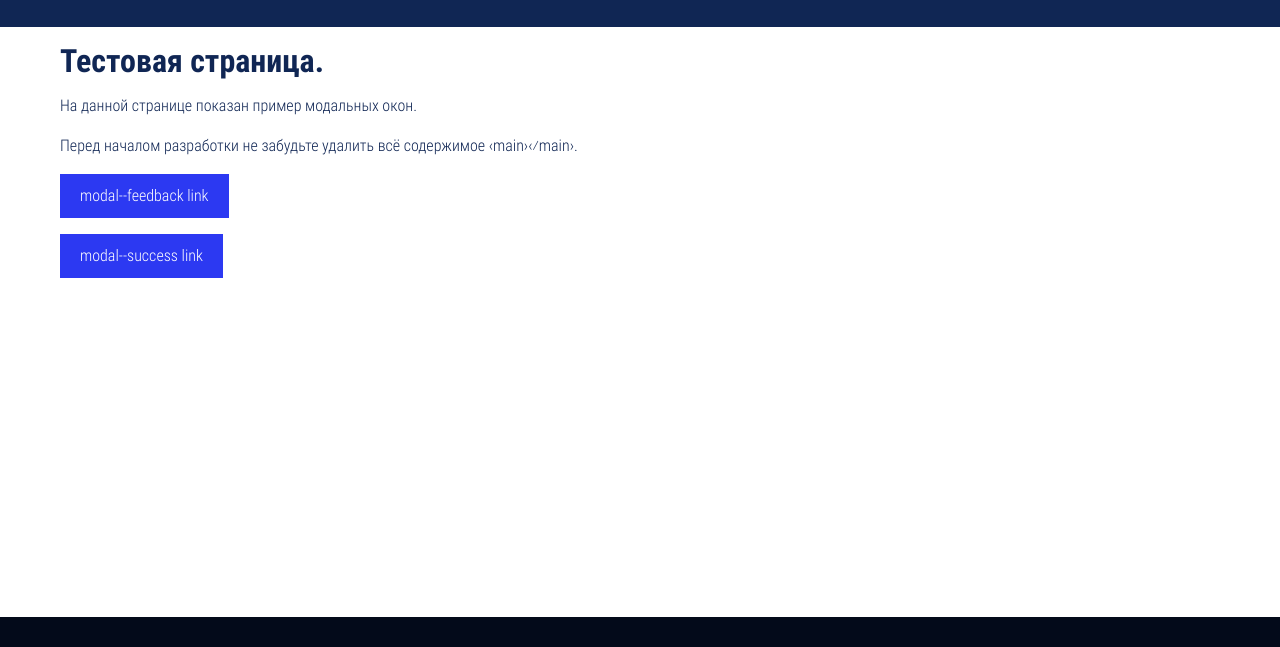
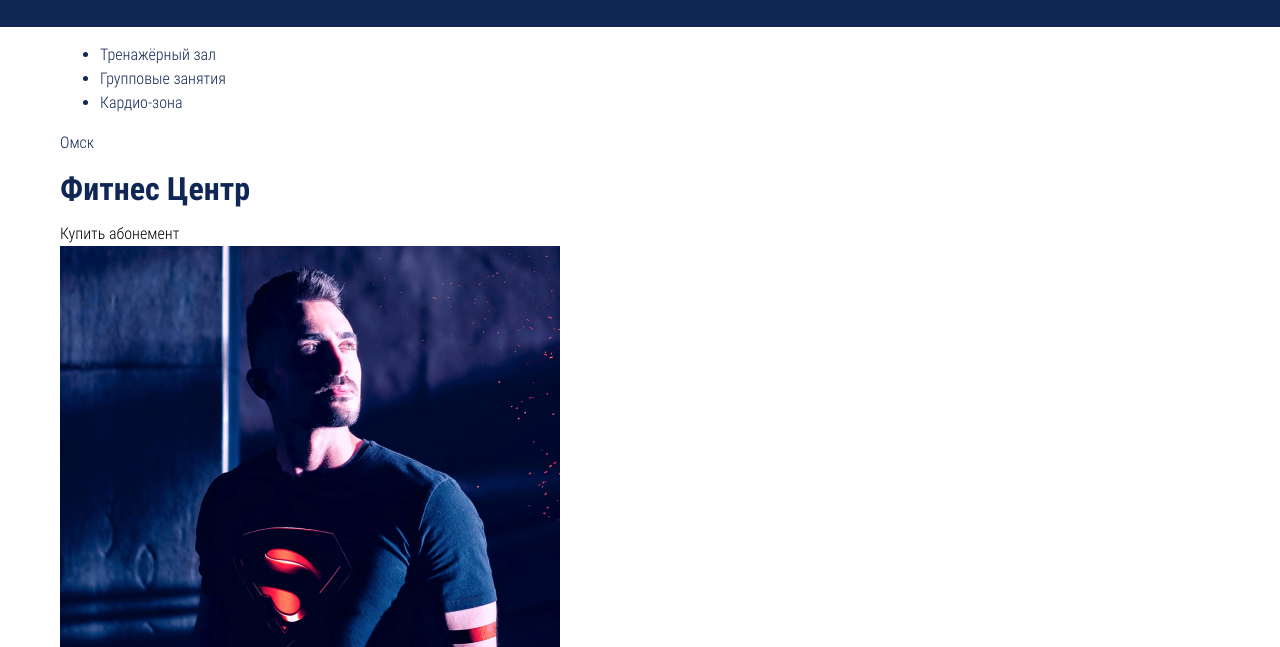
Before and after one commit to Anastasiya-Y/fitness-2.0, a website: page source/index.html in a window 1280 px wide. Shown: the part 76-723 px from the top of the page. Drawn offline with nearby package versions, Linux system fonts and the light colour scheme; files that its build step writes are made by us from their sources; files whose address does not match are found by name.

Commit message:
Добавляет разметку промо-блока

```diff
--- a/source/index.html
+++ b/source/index.html
@@ -33,15 +33,31 @@
       </header>
 
       <main>
-        <section class="intro">
+        <div class="promo">
           <div class="container">
-            <h1>Тестовая страница.</h1>
-            <p>На данной странице показан пример модальных окон.</p>
-            <p>Перед началом разработки не забудьте удалить всё содержимое &#8249;main&#8250;&#8249;&#8260;main&#8250;.</p>
-            <p><a class="btn" href="#" data-open-modal="feedback">modal--feedback link</a></p>
-            <p><a class="btn" href="#" data-open-modal="success">modal--success link</a></p>
+            <div class="promo__wrapper">
+              <ul class="promo__list">
+                <li class="promo__item">
+                  <span>Тренажёрный зал</span>
+                </li>
+                <li class="promo__item">
+                  <span>Групповые занятия</span>
+                </li>
+                <li class="promo__item">
+                  <span>Кардио-зона</span>
+                </li>
+              </ul>
+              <div class="promo__info">
+                <span class="promo__location">Омск</span>
+                <h1 class="promo__title">Фитнес Центр</h1></div>
+                <a class="promo__link" href="#" aria-label="Купить абонемент в фитнес-центр.">Купить абонемент</a>
+              </div>
+              <div class="promo__image-wrapper">
+                <img src="img/content/promo-desktop.jpg" width="500" height="556" alt="Промо-фото фитнес-центра.">
+              </div>
+            </div>
           </div>
-        </section>
+        </div>
       </main>
 
       <footer class="main-footer">
```
Also changed, not shown: build/index.html.
